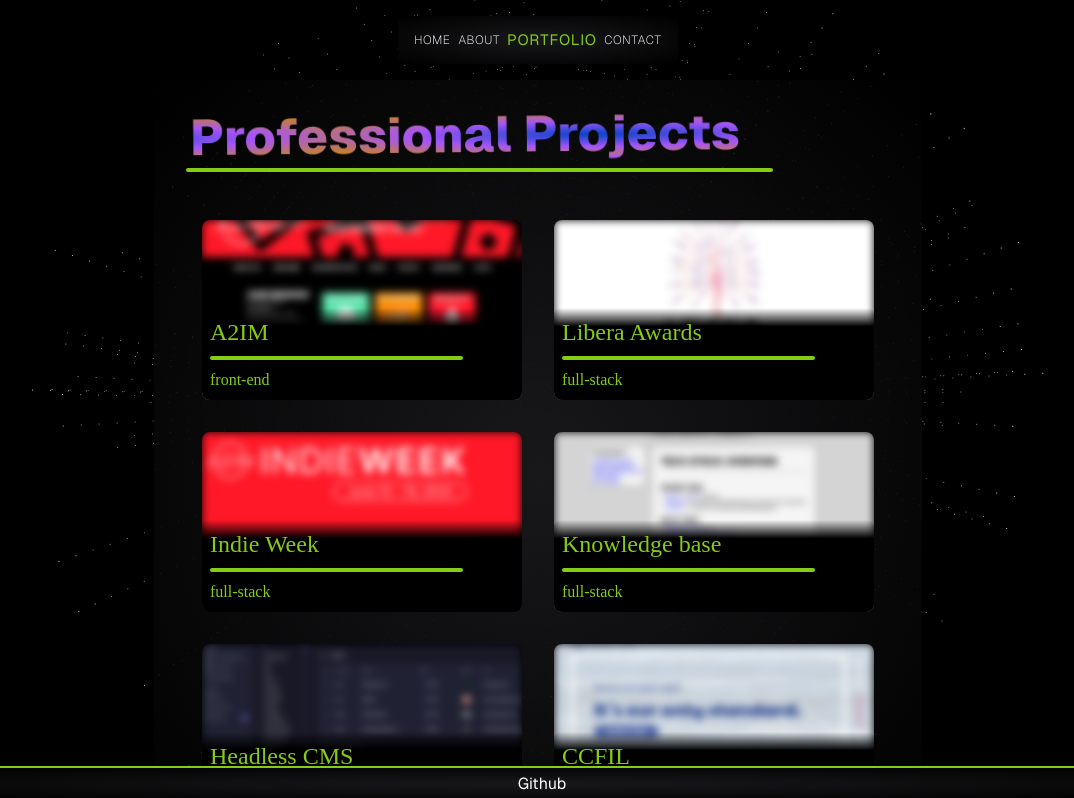
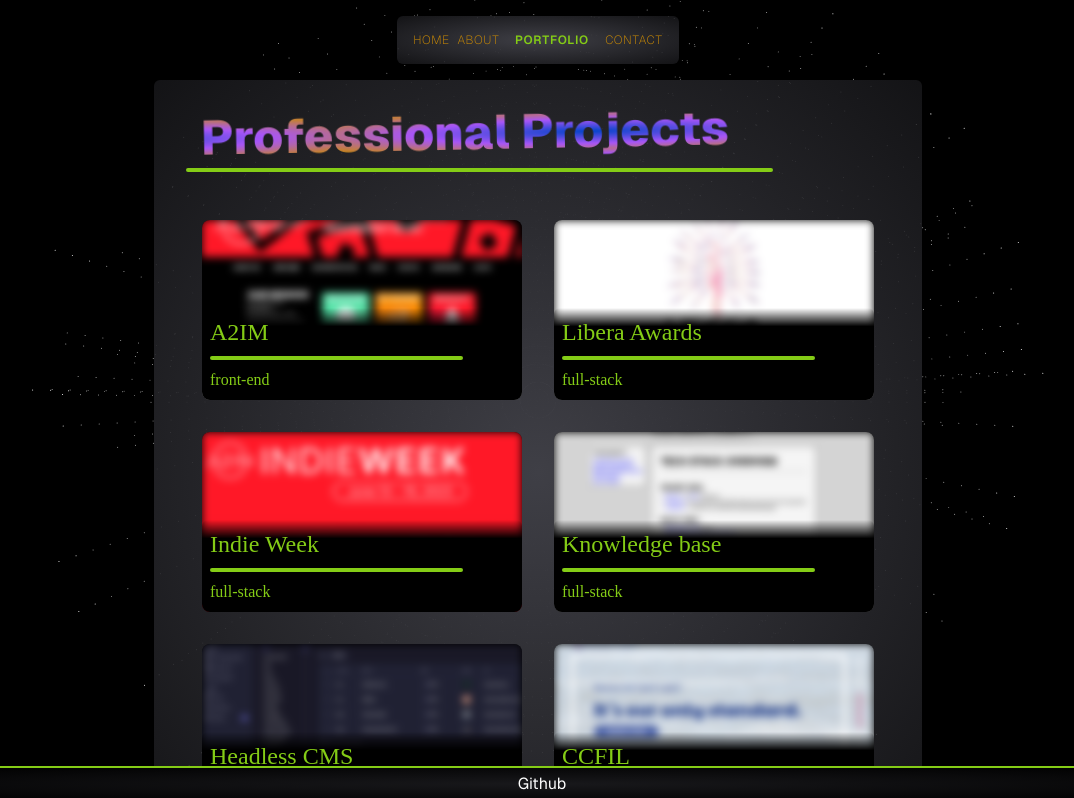
Before and after one commit to wobble-house/raf, a Next.js app: page /portfolio in a window 1280 px wide. Shown: the top 798 px of the page, without its empty margins (102-1176 px from the left). Built offline with nearby package versions, Linux system fonts and the light colour scheme.

Commit message:
adjusting animation and card bg color

```diff
--- a/app/portfolio/page.tsx
+++ b/app/portfolio/page.tsx
@@ -9,12 +9,12 @@
 export default function Portfolio() {
   return (
     <main className="flex min-h-screen flex-col max-w-3xl mx-auto gap-12">
-      <div className="relative flex flex-col justify-between pt-8 px-8 bg-gradient-radial from-zinc-900 to-background/75 rounded-md z-50">
+      <div className="relative flex flex-col justify-between pt-8 px-8 bg-gradient-radial from-zinc-700 to-zinc-900/80 rounded-md z-50">
         <H1>Professional Projects</H1>
         <Line direction="left"/>
         <ProjectList projects={projects}/>
       </div>
-      <div className="relative flex flex-col justify-between pt-8 px-8 bg-gradient-radial from-zinc-900 to-background/75 rounded-md z-40">
+      <div className="relative flex flex-col justify-between pt-8 px-8 bg-gradient-radial from-zinc-700 to-zinc-900/80 rounded-md z-40">
         <H1>Personal Projects</H1>
         <Line direction="left"/>
         <ProjectList projects={projects}/>
--- a/components/contact-form.tsx
+++ b/components/contact-form.tsx
@@ -81,7 +81,7 @@
       console.log(name, email, phone, message);
     };
     return (
-      <section className='relative z-70 w-full md:w-[280px] px-6 bg-gradient-radial from-zinc-900 to-background rounded-md mt-10'>
+      <section className='relative z-70 w-full md:w-[280px] px-6 bg-gradient-radial from-zinc-700 to-zinc-900/80 rounded-md mt-10'>
               <form
               className="">
 
--- a/components/header-text.tsx
+++ b/components/header-text.tsx
@@ -1,6 +1,6 @@
 export function H1({children}:{children: React.ReactNode}){
     return(
-        <div className={`relative animate-wiggle active:animate-hardwiggle group-active:animate-hardwiggle ml-4 cursor-pointer active:brightness-200 group-active:invert`}>
+        <div className={`relative animate-softwiggle active:animate-hardwiggle group-active:animate-hardwiggle ml-4 cursor-pointer active:brightness-200 group-active:invert`}>
             <h1 className={`prevent-selection z-60 text-4xl md:text-5xl text-left font-extrabold hover:invert group-active:brightness-200 group-hover:scale-105 transition-all ease-in-out font-sans animate-text bg-clip-text text-transparent bg-gradient-radial from-accent via-purple-500 to-secondary`}>{children}</h1>
         </div>
         )
@@ -8,7 +8,7 @@
 
 export function H3({children, position}:{children: React.ReactNode, position?: string}){
     return(
-        <div className={`group-hover:animate-wiggle group-active:animate-hardwiggle ${position == "right" ? "group-hover:mr-4":"group-hover:ml-4"} cursor-pointer`}>
+        <div className={`group-hover:animate-softwiggle group-active:animate-hardwiggle ${position == "right" ? "group-hover:mr-4":"group-hover:ml-4"} cursor-pointer`}>
             <h3 className={`prevent-selection text-2xl font-mono text-primary group-hover:animate-text hover:invert group-active:brightness-200 group-hover:bg-clip-text group-hover:text-transparent group-hover:bg-gradient-radial group-hover:from-accent group-hover:via-purple-500 group-hover:to-secondary transition-all`}
             >{children}</h3>
         </div>
--- a/components/nav.tsx
+++ b/components/nav.tsx
@@ -28,17 +28,17 @@
                   )}
                 </button>
                 <div ref={Navref} className={`flex mx-auto md:block  ${navbar ? 'z-80 fixed top-0 flex-col min-h-content items-center w-full h-full scale-100 bg-gradient-radial from-zinc-900 to-background/75 text-foreground pt-20 text-center' : 'hidden scale-0 md:scale-100'}`}>
-                    <ul className="flex flex-col md:flex-row md:items-end gap-2 text-xs md:bg-gradient-radial md:from-zinc-900 md:to-background md:p-4 md:rounded-md md:shadow-2xl">
-                        <Link href={'/'} className={`${pathname == '/' ? 'scale-125 px-2 font-normal text-primary hover:text-secondary' : 'scale-100 font-thin hover:text-primary'} prevent-selection transition-all ease-in-out font-sans uppercase tracking-wider`} onClick={handleClose}>
+                    <ul className="flex flex-col md:flex-row md:items-end gap-2 text-xs md:bg-gradient-radial md:from-zinc-700 md:to-zinc-900/80 md:p-4 md:rounded-md md:shadow-2xl">
+                        <Link href={'/'} className={`${pathname == '/' ? 'scale-125 px-2 font-semibold text-primary animate-breathe' : 'scale-100 font-thin text-secondary hover:text-primary'} active:animate-hardwiggle prevent-selection transition-all ease-in-out font-sans uppercase tracking-wider`} onClick={handleClose}>
                           Home
                           </Link>
-                        <Link href={'/about'} className={`${pathname == '/about' ? 'scale-125 px-2 font-normal text-primary hover:text-secondary' : 'scale-100 font-thin hover:text-primary'} prevent-selection transition-all ease-in-out font-sans uppercase tracking-wider`} onClick={handleClose}>
+                        <Link href={'/about'} className={`${pathname == '/about' ? 'scale-125 px-2 font-semibold text-primary animate-breathe' : 'scale-100 font-thin text-secondary hover:text-primary'} active:animate-hardwiggle prevent-selection transition-all ease-in-out font-sans uppercase tracking-wider`} onClick={handleClose}>
                           About
                           </Link>
-                        <Link href={'/portfolio'} className={`${pathname == '/portfolio' ? 'scale-125 px-2 font-normal text-primary hover:text-secondary' : 'scale-100 font-thin hover:text-primary'} prevent-selection transition-all ease-in-out font-sans uppercase tracking-wider`} onClick={handleClose}>
+                        <Link href={'/portfolio'} className={`${pathname == '/portfolio' ? 'scale-125 px-2 font-semibold text-primary animate-breathe' : 'scale-100 font-thin text-secondary hover:text-primary'} active:animate-hardwiggle prevent-selection transition-all ease-in-out font-sans uppercase tracking-wider`} onClick={handleClose}>
                           Portfolio
                           </Link>
-                        <Link href={'/contact'} className={`${pathname == '/contact' ? 'scale-125 px-2 font-normal text-primary hover:text-secondary' : 'scale-100 font-thin hover:text-primary'} prevent-selection transition-all ease-in-out font-sans uppercase tracking-wider`} onClick={handleClose}>
+                        <Link href={'/contact'} className={`${pathname == '/contact' ? 'scale-125 px-2 font-semibold text-primary animate-breathe' : 'scale-100 font-thin text-secondary hover:text-primary'} active:animate-hardwiggle prevent-selection transition-all ease-in-out font-sans uppercase tracking-wider`} onClick={handleClose}>
                           Contact
                           </Link>
                     </ul>
--- a/components/projectModal.tsx
+++ b/components/projectModal.tsx
@@ -68,7 +68,7 @@
           opacity: 0,
           scale: 0,
         }}
-        className={`relative group flex flex-col overscroll-none rounded-lg bg-background aspect-video hover:text-center overflow-hidden hover:scale-110 z-10 transition-all ease-in-out w-80 md:w-60 lg:w-80 prevent-selection`} onClick={!isModalOpen ? open : close } style={{cursor: "pointer"}}>
+        className={`relative group flex flex-col overscroll-none rounded-lg bg-background aspect-video overflow-hidden hover:animate-softwiggle active:animate-hardwiggle z-10 transition-all ease-in-out w-80 md:w-60 lg:w-80 prevent-selection`} onClick={!isModalOpen ? open : close } style={{cursor: "pointer"}}>
                 <Image src={image.src} fill alt={image.alt} style={{objectFit: 'cover'}} sizes={'50vw'} className={`blur-sm hover:blur-none active:animate-hardwiggle transition-all ease-in-out hover:scale-150 hover:animate-slomo delay-100`}/>
                 <div className={`relative text-left justify-center flex flex-col p-2 drop-shadow-xl w-full rounded-md overflow-none mr-auto group-hover:mx-auto bg-gradient-to-t from-background from-80% to-transparent mt-auto transition ease-in-out overscroll-none`}>
 
--- a/tailwind.config.ts
+++ b/tailwind.config.ts
@@ -20,6 +20,8 @@
       reverselinewiggle: 'linewiggle 2.5s cubic-bezier(0.4, 0, 0.6, 1) infinite reverse',
       wiggle: 'wiggle .6s ease-in-out infinite',
       hardwiggle: 'wiggle .2s ease-in-out infinite',
+      softwiggle: 'wiggle 12s ease-in-out infinite',
+      breathe: 'breathe 2s ease-in-out infinite',
       modalEnter: 'modalEnter .2s ease-in-out',
       slideUpEnter: 'slideUpEnter .3s ease-in-out',
       slideUpLeave: 'slideUpLeave .3s ease-in-out',
@@ -188,7 +190,7 @@
       },
       wiggle: {
         '0%': {
-          transform: 'scale(1.1)',
+          transform: 'scale(1)',
           transformOrigin: '150px 50px',
           x: '0px',
           y: '0px',
@@ -221,9 +223,19 @@
           transform: 'rotate(1.2deg) scale(0.9)',
         },
         '100%': {
-          transform: 'scale(1.1)',
+          transform: 'scale(1)',
+          transformOrigin: '150px 50px',
           x: '0px',
           y: '0px',
+        },
+      },
+      breathe: {
+        '0%, 100%': {
+          transform: 'scale(1)',
+        },
+        '50%': {
+          transform: 'rotate(1.1deg) scale(1.1)',
+
         },
       },
       modalEnter: {
```
Also changed, not shown: components/details.tsx (+4 -4 lines).
